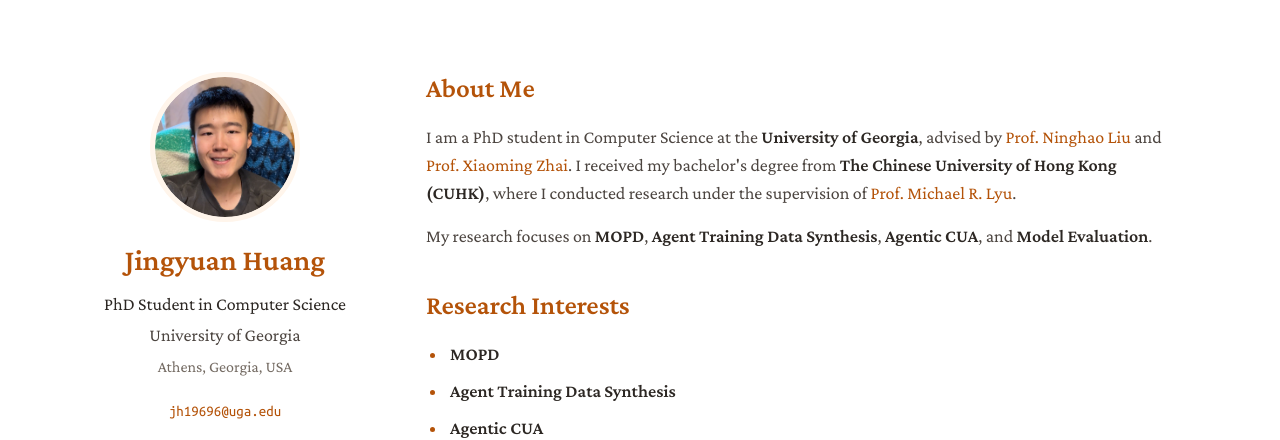
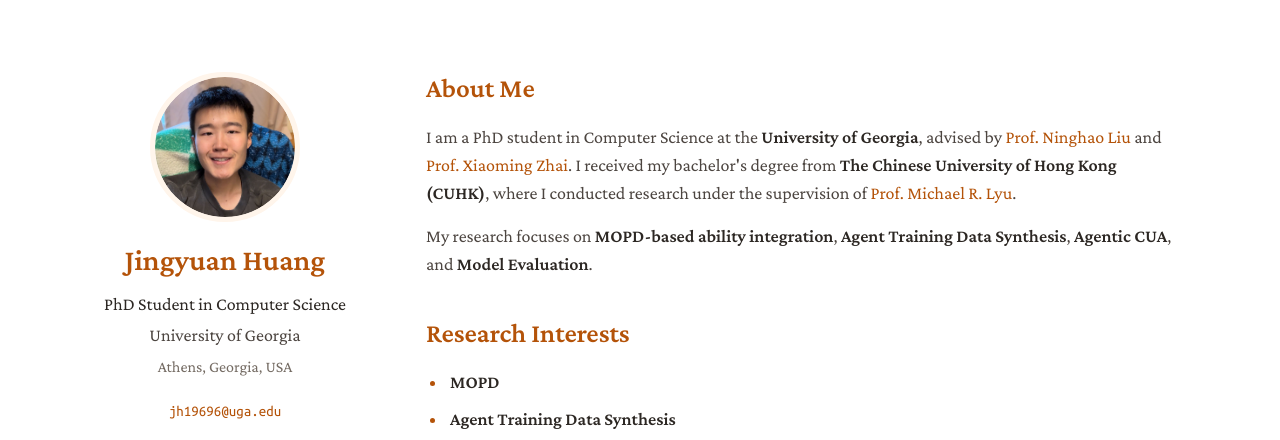
Before and after one commit to HarveyYellow/harveyyellow.github.io, a plain HTML site: page index.html in a window 1280 px wide. Shown: the top 440 px of the page. Drawn offline with nearby package versions, Linux system fonts and the light colour scheme.

Commit message:
Clarify MOPD research focus in the bio

```diff
--- a/index.html
+++ b/index.html
@@ -67,7 +67,7 @@
                 where I conducted research under the supervision of <a href="https://scholar.google.com/citations?user=uQnBgK0AAAAJ&amp;hl=en">Prof. Michael R. Lyu</a>.
             </p>
             <p>
-                My research focuses on <strong>MOPD</strong>, <strong>Agent Training Data Synthesis</strong>,
+                My research focuses on <strong>MOPD-based ability integration</strong>, <strong>Agent Training Data Synthesis</strong>,
                 <strong>Agentic CUA</strong>, and <strong>Model Evaluation</strong>.
             </p>
         </section>
```
